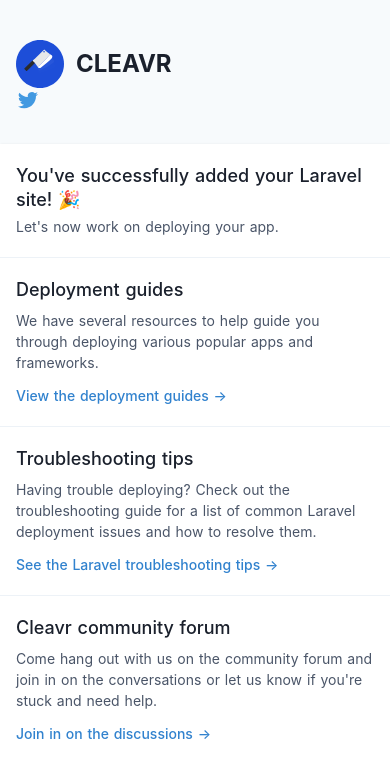
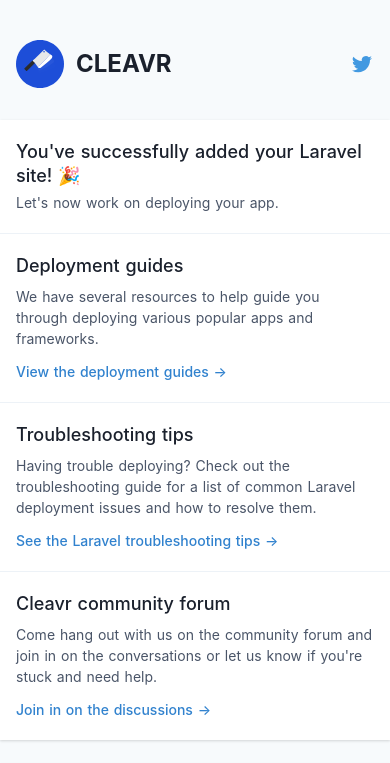
Before and after one commit to cleavr/cleavr-setup-laravel, a PHP site: page / in a window 390 px wide. Shown: the top 763 px of the page. Run offline with PHP 8.4, Linux system fonts and the light colour scheme.

Commit message:
Update index.php
fixed twitter spacing

```diff
--- a/index.php
+++ b/index.php
@@ -955,7 +955,7 @@
             <div>
                 <div class="min-h-screen bg-gray-100">
                     <main class="py-10">
-                        <div class="max-w-4xl mx-auto px-4 sm:px-6 md:flex md:items-center md:justify-between md:space-x-5 lg:max-w-7xl lg:px-8">
+                        <div class="max-w-4xl mx-auto px-4 justify-between sm:px-6 flex items-center space-x-5 lg:max-w-7xl lg:px-8">
                             <a href="https://cleavr.io" target="_blank" class="flex items-center space-x-3">
                                 <div class="flex-shrink-0">
                                     <div class="relative">
```
